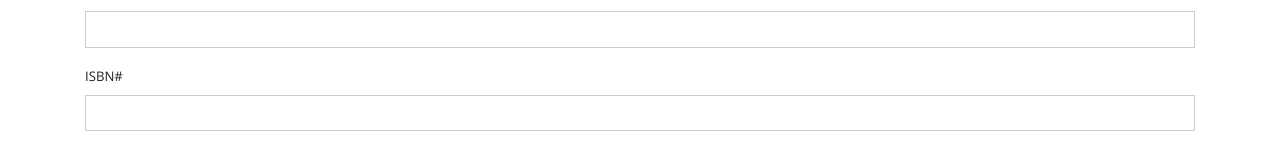
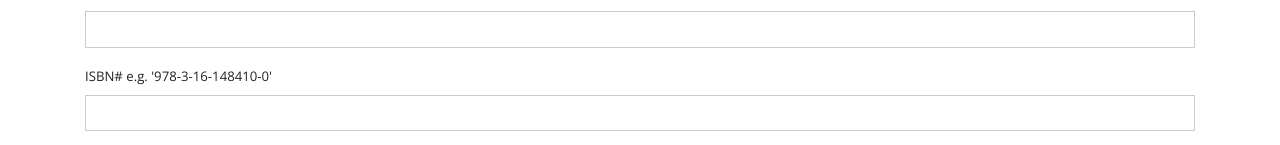
Before and after one commit to BigSteveLittle/tma-js-booklist-app, a website: page mybooklist.html in a window 1280 px wide. Shown: the part 202-347 px from the top of the page. Drawn offline with nearby package versions, Linux system fonts and the light colour scheme.

Commit message:
Adds an example of an ISBN# for guiding the user.

```diff
--- a/mybooklist.html
+++ b/mybooklist.html
@@ -21,7 +21,7 @@
                 <input type="text" id="author" class="form-control">
             </div>
             <div class="form-group">
-                <label for="isbn">ISBN#</label>
+                <label for="isbn">ISBN# e.g. '978-3-16-148410-0'</label>
                 <input type="text" id="isbn" class="form-control">
             </div>
             <button type="submit" class="btn btn-primary btn-block">Add Book</button>
```
